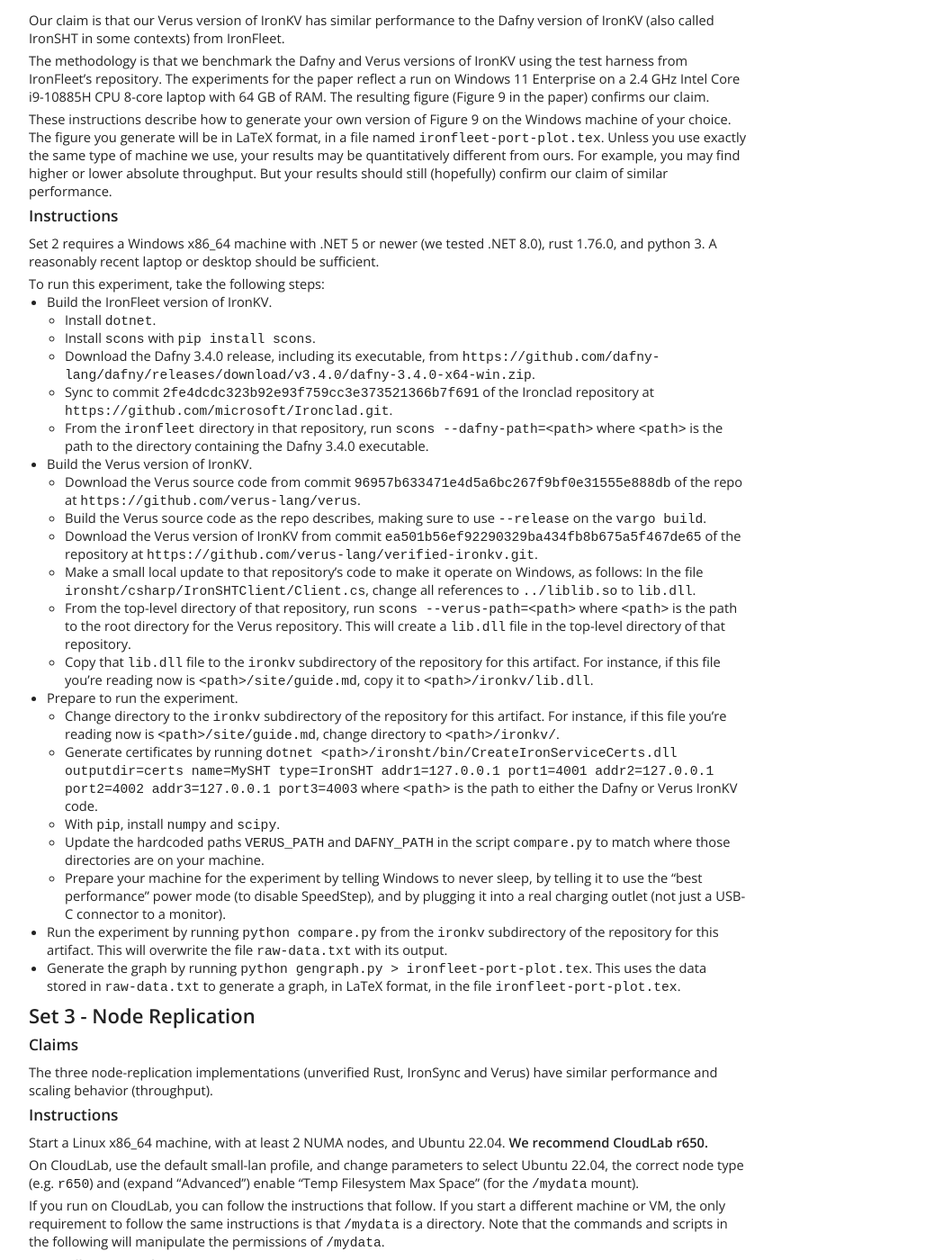
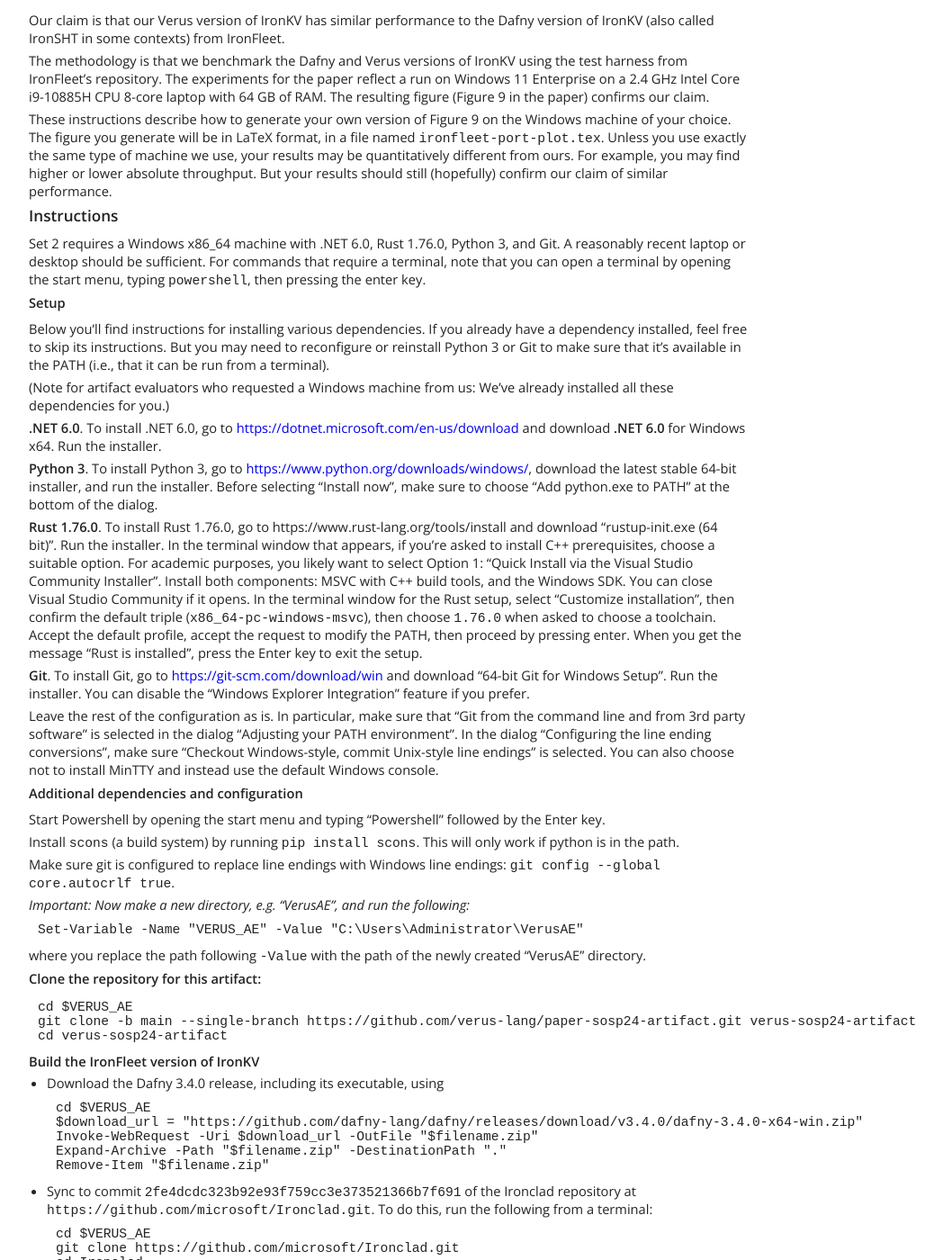
Before and after one commit to verus-lang/paper-sosp24-artifact, a Jekyll site: the page built from site/guide.md, in a window 1280 px wide and 1400 px high, scrolled down 6511 px. Shown: the whole window at 90% size, without its empty margins (8-1056 px from the left). Built offline with Jekyll 4.4.1, drawn with Linux system fonts in a browser that asks for light colours; some of the changed text lies outside the part shown.

Commit message:
more detailed ironKV instructions
Co-Authored-By: Jay Lorch <lorch@microsoft.com>

````diff
--- a/site/guide.md
+++ b/site/guide.md
@@ -464,63 +464,210 @@ results should still (hopefully) confirm our claim of similar performance.
 
 ### Instructions
 
-Set 2 requires a Windows x86_64 machine with .NET 5 or newer (we tested .NET 8.0), rust 1.76.0, and python 3.
-A reasonably recent laptop or desktop should be sufficient.
+Set 2 requires a Windows x86_64 machine with .NET 6.0, Rust 1.76.0, Python 3,
+and Git.
+ A reasonably recent laptop or desktop should be sufficient.
+ For
+commands that require a terminal, note that you can open a terminal by
+opening the start menu, typing `powershell`, then pressing the enter key.
 
-To run this experiment, take the following steps:
+#### Setup
 
-* Build the IronFleet version of IronKV.
-    * Install `dotnet`.
-    * Install `scons` with `pip install scons`.
-    * Download the Dafny 3.4.0 release, including its executable, from
-      `https://github.com/dafny-lang/dafny/releases/download/v3.4.0/dafny-3.4.0-x64-win.zip`.
-    * Sync to commit `2fe4dcdc323b92e93f759cc3e373521366b7f691` of the
-      Ironclad repository at `https://github.com/microsoft/Ironclad.git`.
-    * From the `ironfleet` directory in that repository, run
-      `scons --dafny-path=<path>` where `<path>` is the path to the directory
-      containing the Dafny 3.4.0 executable.
-* Build the Verus version of IronKV.
-    * Download the Verus source code from commit
-      `96957b633471e4d5a6bc267f9bf0e31555e888db`
-      of the repo at `https://github.com/verus-lang/verus`.
-    * Build the Verus source code as the repo describes, making sure to use
-      `--release` on the `vargo build`.
-    * Download the Verus version of IronKV from commit
-      `ea501b56ef92290329ba434fb8b675a5f467de65` of the
-      repository at `https://github.com/verus-lang/verified-ironkv.git`.
-    * Make a small local update to that repository's code to make it operate on
-      Windows, as follows:  In the file
-      `ironsht/csharp/IronSHTClient/Client.cs`, change
-      all references to `../liblib.so` to `lib.dll`.
-    * From the top-level directory of that repository, run
-      `scons --verus-path=<path>` where `<path>` is the path to the root
-      directory for the Verus repository. This will create a `lib.dll`
-      file in the top-level directory of that repository.
-    * Copy that `lib.dll` file to the `ironkv` subdirectory of the repository
-      for this artifact. For instance, if this file you're reading now is
-      `<path>/site/guide.md`, copy it to `<path>/ironkv/lib.dll`.
-* Prepare to run the experiment.
-    * Change directory to the `ironkv` subdirectory of the repository for
-      this artifact. For instance, if this file you're reading now is
-      `<path>/site/guide.md`, change directory to `<path>/ironkv/`.
-    * Generate certificates by running
-      `dotnet <path>/ironsht/bin/CreateIronServiceCerts.dll
-     outputdir=certs name=MySHT type=IronSHT addr1=127.0.0.1 port1=4001
-     addr2=127.0.0.1 port2=4002 addr3=127.0.0.1 port3=4003`
-      where `<path>` is the path to either the Dafny or Verus IronKV code.
-    * With `pip`, install `numpy` and `scipy`.
-    * Update the hardcoded paths `VERUS_PATH` and `DAFNY_PATH` in the script
-      `compare.py` to match where those directories are on your machine.
-    * Prepare your machine for the experiment by telling Windows to never
-      sleep, by telling it to use the "best performance" power mode (to
-      disable SpeedStep), and by plugging it into a real charging outlet (not
-      just a USB-C connector to a monitor).
-* Run the experiment by running `python compare.py` from the `ironkv`
-  subdirectory of the repository for this artifact. This will overwrite the
-  file `raw-data.txt` with its output.
+Below you'll find instructions for installing various dependencies. If you
+already have a dependency installed, feel free to skip its instructions. But
+you may need to reconfigure or reinstall Python 3 or Git to make sure that
+it's available in the PATH (i.e., that it can be run from a terminal).
+
+(Note for artifact evaluators who requested a Windows machine from us: We've
+already installed all these dependencies for you.)
+
+**.NET 6.0**. To install .NET 6.0, go to [https://dotnet.microsoft.com/en-us/download](https://dotnet.microsoft.com/en-us/download) and download **.NET 6.0** for Windows x64. Run the installer.
+
+**Python 3**. To install Python 3, go to [https://www.python.org/downloads/windows/](https://www.python.org/downloads/windows/), download the latest stable 64-bit installer, and run the installer.
+Before selecting "Install now", make sure to choose "Add python.exe to PATH"
+at the bottom of the dialog.
+
+**Rust 1.76.0**. To install Rust 1.76.0, go to https://www.rust-lang.org/tools/install and download "rustup-init.exe (64 bit)".
+Run the installer. In the terminal window that appears, if you're asked to
+install C++ prerequisites, choose a suitable option. For academic purposes,
+you likely want to select Option 1: "Quick Install via the Visual Studio
+Community Installer". Install both components: MSVC with C++ build tools, and
+the Windows SDK. You can close Visual Studio Community if it opens.
+ In the
+terminal window for the Rust setup, select "Customize installation", then
+confirm the default triple (`x86_64-pc-windows-msvc`), then choose `1.76.0` when
+asked to choose a toolchain. Accept the default profile, accept the request to
+modify the PATH, then proceed by pressing enter. When you get the message
+"Rust is installed", press the Enter key to exit the setup.
+
+**Git**. To install Git, go to
+[https://git-scm.com/download/win](https://git-scm.com/download/win) and
+download "64-bit Git for Windows Setup". Run the installer. You can disable
+the "Windows Explorer Integration" feature if you prefer.
+
+Leave the rest of the configuration as is. In particular, make sure that "Git
+from the command line and from 3rd party software" is selected in the dialog
+"Adjusting your PATH environment". In the dialog "Configuring the line ending
+conversions", make sure "Checkout Windows-style, commit Unix-style line
+endings" is selected. You can also choose not to install MinTTY and instead
+use the default Windows console.
+
+#### Additional dependencies and configuration
+
+Start Powershell by opening the start menu and typing "Powershell" followed by
+the Enter key.
+
+Install `scons` (a build system) by running `pip install scons`. This will only work if python is in the path.
+
+Make sure git is configured to replace line endings with Windows line endings: `git config --global core.autocrlf true`.
+
+*Important: Now make a new directory, e.g. "VerusAE", and run the following:*
+```
+Set-Variable -Name "VERUS_AE" -Value "C:\Users\Administrator\VerusAE"
+```
+
+where you replace the path following `-Value` with the path of the newly created "VerusAE" directory.
+
+#### Clone the repository for this artifact:
+
+```
+cd $VERUS_AE
+git clone -b main --single-branch https://github.com/verus-lang/paper-sosp24-artifact.git verus-sosp24-artifact
+cd verus-sosp24-artifact
+```
+
+#### Build the IronFleet version of IronKV
+
+* Download the Dafny 3.4.0 release, including its executable, using
+  ```
+  cd $VERUS_AE
+  $download_url = "https://github.com/dafny-lang/dafny/releases/download/v3.4.0/dafny-3.4.0-x64-win.zip"
+  Invoke-WebRequest -Uri $download_url -OutFile "$filename.zip"
+  Expand-Archive -Path "$filename.zip" -DestinationPath "."
+  Remove-Item "$filename.zip"
+  ```
+
+* Sync to commit `2fe4dcdc323b92e93f759cc3e373521366b7f691` of the
+  Ironclad repository at `https://github.com/microsoft/Ironclad.git`.
+  To do this, run the following from a terminal:
+  ```
+  cd $VERUS_AE
+  git clone https://github.com/microsoft/Ironclad.git
+  cd Ironclad
+  git checkout 2fe4dcdc323b92e93f759cc3e373521366b7f691
+  ```
+
+* Copy the updated SConstruct file from the Artifact Evaluation repo to the ironfleet
+  directory to make it work with python 3.12, as follows (still in the `Ironclad` directory):
+  ```
+  cp ..\verus-sosp24-artifact\ironkv\SConstruct-dafny .\ironfleet\SConstruct
+  ```
+
+* To build ironclad run the following:
+  ```
+  cd $VERUS_AE/Ironclad/ironfleet
+  scons --dafny-path=$VERUS_AE\dafny --no-verify
+  ```
+
+#### Build Verus
+
+* Download the Verus source code from commit
+  `097ac7ed283ae60375cd9b2b6017b3c629883b2b`
+  of the repo at `https://github.com/verus-lang/verus`.
+  To do this, run the following:
+  ```
+  cd $VERUS_AE
+  git clone https://github.com/verus-lang/verus
+  cd verus
+  git checkout 097ac7ed283ae60375cd9b2b6017b3c629883b2b
+  ```
+
+* Build the Verus source code:
+  ```
+  cd source
+  ..\tools\activate.ps1
+  .\tools\get-z3.ps1
+  vargo build --release
+  ```
+
+#### Build the Verus version of IronKV
+
+* Download the Verus version of IronKV from commit
+  `a593cce3c63c3cb64cbc36039eab217660bc172d` of the
+  repository at `https://github.com/verus-lang/verified-ironkv.git`.
+  To do this, run the following:
+  ```
+  cd $VERUS_AE
+  git clone https://github.com/verus-lang/verified-ironkv.git
+  cd verified-ironkv
+  git checkout a593cce3c63c3cb64cbc36039eab217660bc172d
+  ```
+
+* Copy the updated SConstruct file from the Artifact Evaluation repo to the ironfleet
+  directory to make it work with python 3.12, as follows (still in the `Ironclad` directory):
+  ```
+  cp ..\verus-sosp24-artifact\ironkv\SConstruct-verus SConstruct
+  ```
+
+* We will replace one of the IronKV files to make it operate on
+  Windows (the main distribution is built for Linux, which exhibits sub-par performance for
+  the baseline). Proceed as follows:
+  ```
+  cp ..\verus-sosp24-artifact\ironkv\Program.cs ironsht/csharp/IronSHTServer/Program.cs
+  ```
+  You can verify that the only change is for Windows compatibility by running `git diff` here.
+
+* Build the Verus version of IronKV as follows:
+
+  ```
+  scons --verus-path=$VERUS_AE/verus
+  ```
+  This will create a `lib.dll` file in the top-level directory of that repository.
+
+* Copy that `lib.dll` file to the `ironkv` subdirectory of the repository
+  for this artifact, as follows:
+  ```
+  cp .\lib.dll ..\verus-sosp24-artifact\ironkv\.
+  ```
+
+#### Prepare to run the experiment.
+
+* Change directory to the `ironkv` subdirectory of the repository for
+  this artifact:
+  ```
+  cd $VERUS_AE/verus-sosp24-artifact/ironkv
+  ```
+
+* Generate certificates by running
+
+  ```
+  dotnet $VERUS_AE/Ironclad/ironfleet/bin/CreateIronServiceCerts.dll outputdir=certs name=MySHT type=IronSHT addr1=127.0.0.1 port1=4001 addr2=127.0.0.1 port2=4002 addr3=127.0.0.1 port3=4003
+  ```
+
+* With `pip`, install `numpy` and `scipy`:
+
+  ```
+  pip install numpy scipy
+  ```
+
+* If you are on a laptop, prepare your machine for the experiment by
+  telling Windows to never sleep, by telling it to use the "best performance" power mode
+  (to disable SpeedStep), and by plugging it into a real charging outlet (not
+  just a USB-C connector to a monitor).
+
+* Run the experiment by running
+  ```
+  cd $VERUS_AE/verus-sosp24-artifact/ironkv
+  python compare.py $VERUS_AE
+  ```
+  This will overwrite the file `raw-data.txt` with its output.
+
 * Generate the graph by running `python gengraph.py > ironfleet-port-plot.tex`.
   This uses the data stored in `raw-data.txt` to generate a graph, in LaTeX
-  format, in the file `ironfleet-port-plot.tex`.
+  format, in the file `ironfleet-port-plot.tex`. You can include this in a
+  LaTeX document that uses packages `tikz` and `pgfplots` and build it. Or, if
+  you just want to manually inspect its contents, you can read the lines
+  enclosed by \addplot commands to see the values that would be plotted.
 
 
 ## Set 3 - Node Replication
````
Also changed, not shown: external-repository-versions.md (+0 -4 lines), ironkv/compare.py (+7 -3 lines), 3 other files.
